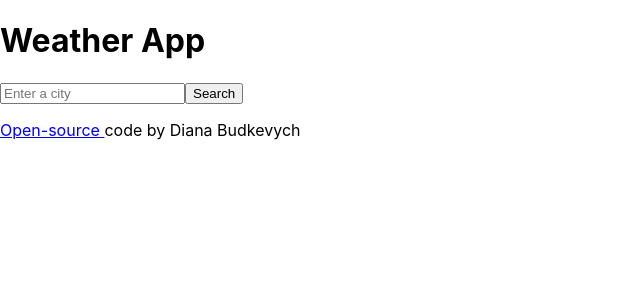
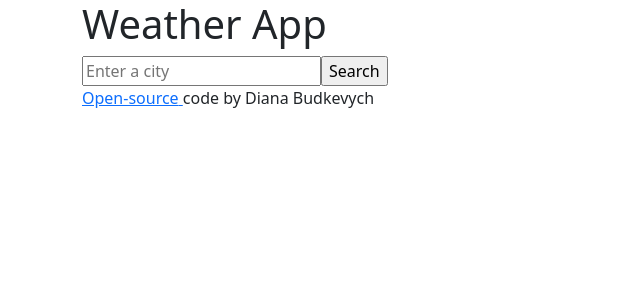
Before and after one commit to diana-budkevych/weather-react-week-4-test, a React (Create React App) app: page / in a window 1280 px wide. Shown: the top 300 px of the page, without its empty margins (0-640 px from the left). Built offline with nearby package versions, Linux system fonts and the light colour scheme.

Commit message:
Added bootstrap

```diff
--- a/package.json
+++ b/package.json
@@ -7,9 +7,10 @@
     "@testing-library/react": "^13.4.0",
     "@testing-library/user-event": "^13.5.0",
     "axios": "^1.2.1",
+    "bootstrap": "^5.2.3",
     "react": "^18.2.0",
     "react-dom": "^18.2.0",
-    "react-scripts": "5.0.1",
+    "react-scripts": "^2.1.3",
     "web-vitals": "^2.1.4"
   },
   "scripts": {
--- a/public/index.html
+++ b/public/index.html
@@ -10,34 +10,13 @@
       content="Web site created using create-react-app"
     />
     <link rel="apple-touch-icon" href="%PUBLIC_URL%/logo192.png" />
-    <!--
-      manifest.json provides metadata used when your web app is installed on a
-      user's mobile device or desktop. See https://developers.google.com/web/fundamentals/web-app-manifest/
-    -->
+
     <link rel="manifest" href="%PUBLIC_URL%/manifest.json" />
-    <!--
-      Notice the use of %PUBLIC_URL% in the tags above.
-      It will be replaced with the URL of the `public` folder during the build.
-      Only files inside the `public` folder can be referenced from the HTML.
 
-      Unlike "/favicon.ico" or "favicon.ico", "%PUBLIC_URL%/favicon.ico" will
-      work correctly both with client-side routing and a non-root public URL.
-      Learn how to configure a non-root public URL by running `npm run build`.
-    -->
-    <title>React App</title>
+    <title>React Weather App</title>
   </head>
   <body>
     <noscript>You need to enable JavaScript to run this app.</noscript>
     <div id="root"></div>
-    <!--
-      This HTML file is a template.
-      If you open it directly in the browser, you will see an empty page.
-
-      You can add webfonts, meta tags, or analytics to this file.
-      The build step will place the bundled scripts into the <body> tag.
-
-      To begin the development, run `npm start` or `yarn start`.
-      To create a production bundle, use `npm run build` or `yarn build`.
-    -->
   </body>
 </html>
--- a/src/index.js
+++ b/src/index.js
@@ -3,10 +3,12 @@ import ReactDOM from "react-dom/client";
 import "./index.css";
 import App from "./App";
 import reportWebVitals from "./reportWebVitals";
+import "bootstrap/dist/css/bootstrap.css";
 
 const root = ReactDOM.createRoot(document.getElementById("root"));
 root.render(
   <React.StrictMode>
+    <div className="container">
       <h1>Weather App</h1>
       <App />
       <p>
@@ -16,10 +18,8 @@ root.render(
         </a>{" "}
         code by Diana Budkevych
       </p>
+    </div>
   </React.StrictMode>
 );
 
-// If you want to start measuring performance in your app, pass a function
-// to log results (for example: reportWebVitals(console.log))
-// or send to an analytics endpoint. Learn more: https://bit.ly/CRA-vitals
 reportWebVitals();
```
Also changed, not shown: 1 other file (tests, documents, lock files or other folders). Lines whose indentation alone changed are shown as unchanged.
